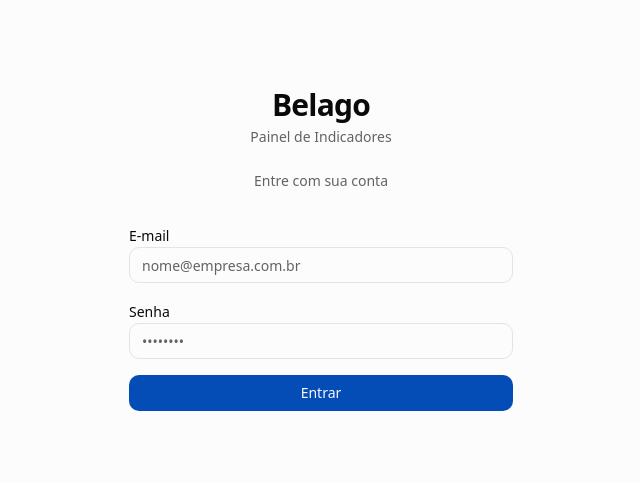
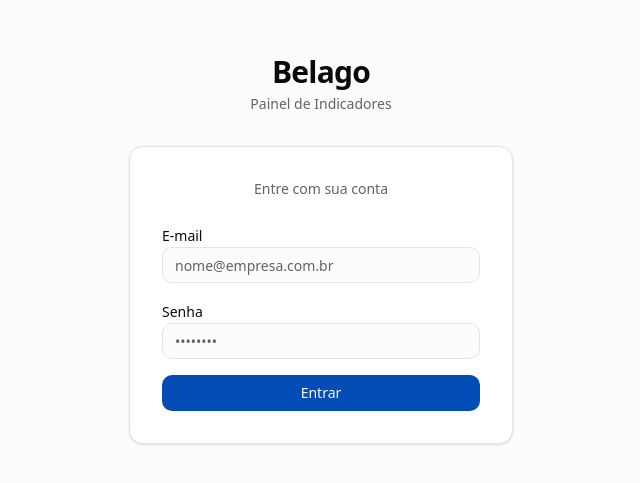
Before and after one commit to fernandocapone-stack/belago-indicadores, a Next.js app: page /login in a window 1280 px wide. Shown: the part 151-634 px from the top of the page, without its empty margins (319-959 px from the left). Built offline with nearby package versions, Linux system fonts and the light colour scheme; no server answers; a web font is replaced by a local one.

Commit message:
feat: login com card contornado

```diff
--- a/src/app/login/page.tsx
+++ b/src/app/login/page.tsx
@@ -41,12 +41,14 @@ function LoginForm() {
 
   return (
     <div className="flex h-full flex-col items-center justify-center bg-background p-8">
-      <div className="w-full max-w-sm space-y-8">
-        <div className="text-center">
+      <div className="w-full max-w-sm">
+        <div className="text-center mb-8">
           <h1 className="text-3xl font-bold tracking-tight">Belago</h1>
           <p className="mt-1 text-sm font-medium text-muted-foreground">Painel de Indicadores</p>
-          <p className="mt-6 text-sm text-muted-foreground">Entre com sua conta</p>
         </div>
+
+        <div className="rounded-xl border border-border bg-card p-8 shadow-sm space-y-6">
+          <p className="text-sm text-muted-foreground text-center">Entre com sua conta</p>
 
           {!SUPABASE_ENABLED && (
             <div className="rounded-lg border border-warning/30 bg-warning/10 px-4 py-3 text-sm">
@@ -100,6 +102,7 @@ function LoginForm() {
         </form>
         </div>
       </div>
+    </div>
   );
 }
 
```
Lines whose indentation alone changed are shown as unchanged.
